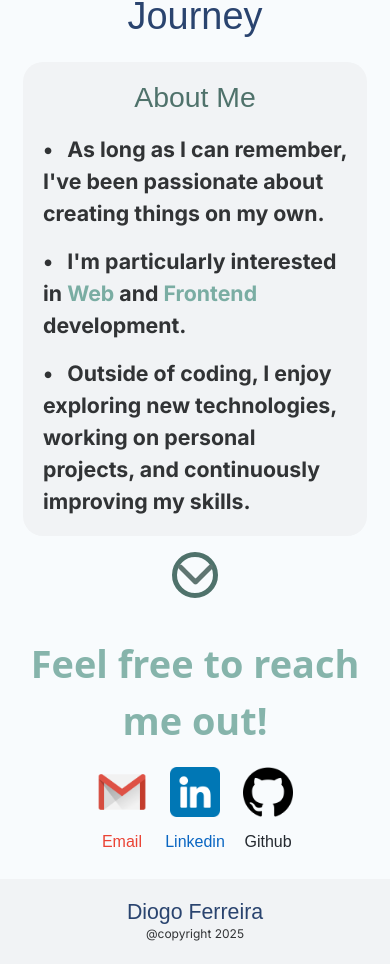
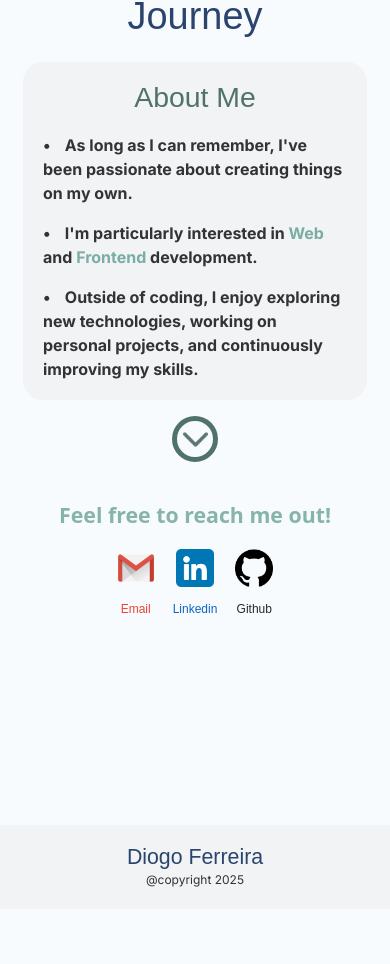
Before and after one commit to W1ntryPT/Web_Portofolio, a React (Create React App) app in the folder web_portfolio/: page / in a window 390 px wide. Shown: the part 2437-3401 px from the top of the page. After the commit the page ends 3346 px from the top, so only its background shows below. Built offline with nearby package versions, Linux system fonts and the light colour scheme; a web font is replaced by a local one.

Commit message:
fix: small sizes fix

```diff
--- a/web_portfolio/src/components/Sections/About/about.css
+++ b/web_portfolio/src/components/Sections/About/about.css
@@ -267,6 +267,23 @@
   #about .about-content .about-title {
     font-size: var(--fs-400);
   }
+
+  #about .about-content .about-info {
+    font-size: var(--fs-100);
+  }
+
+  .card-arrow img {
+    width: 25px;
+    height: 25px;
+  }
+
+  .contact-section .contact-text{
+    font-size: var(--fs-300);
+  }
+
+  .contact-section .contact-icon{
+    font-size: var(--fs-100);
+  }
 }
 
 @media (max-width: 350px) {
```
